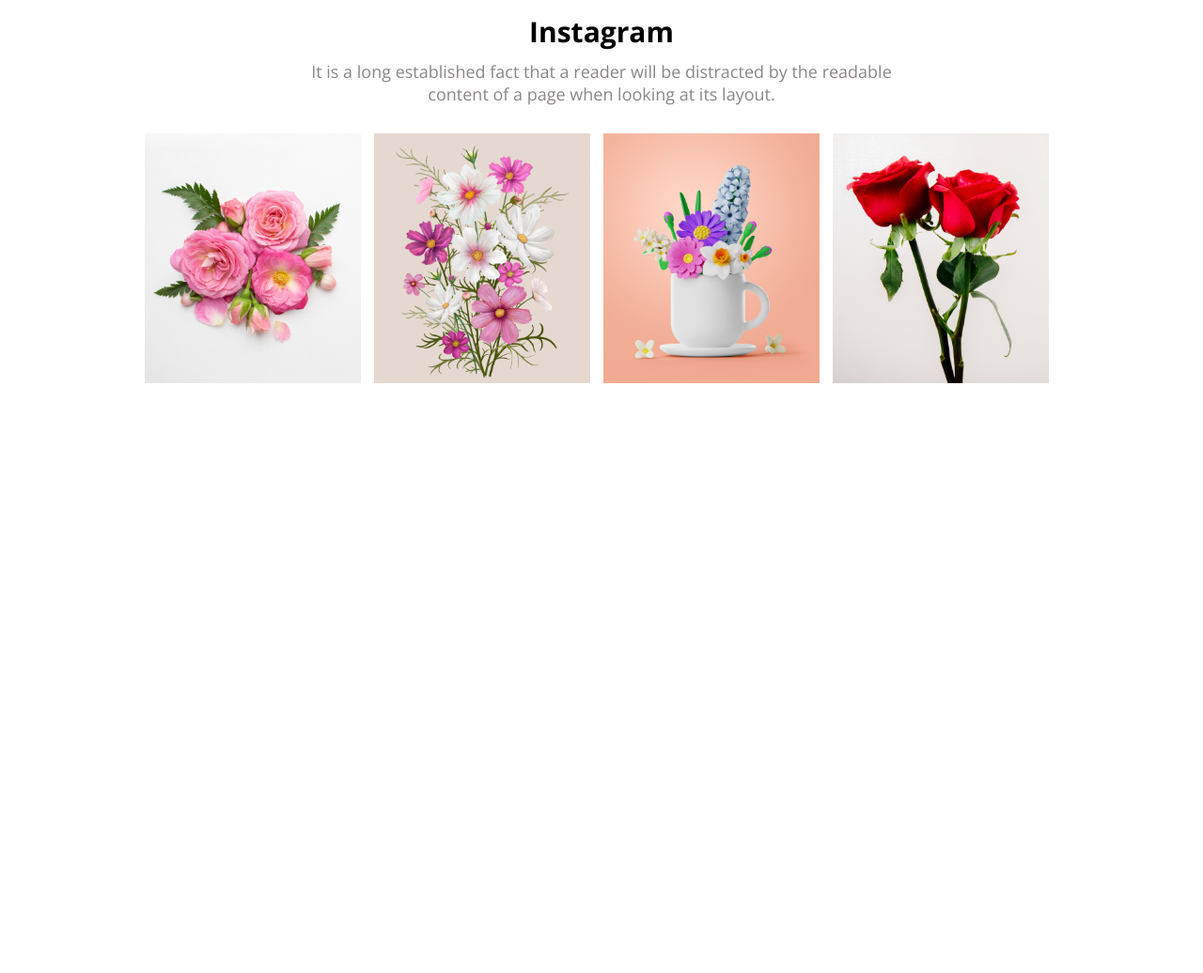
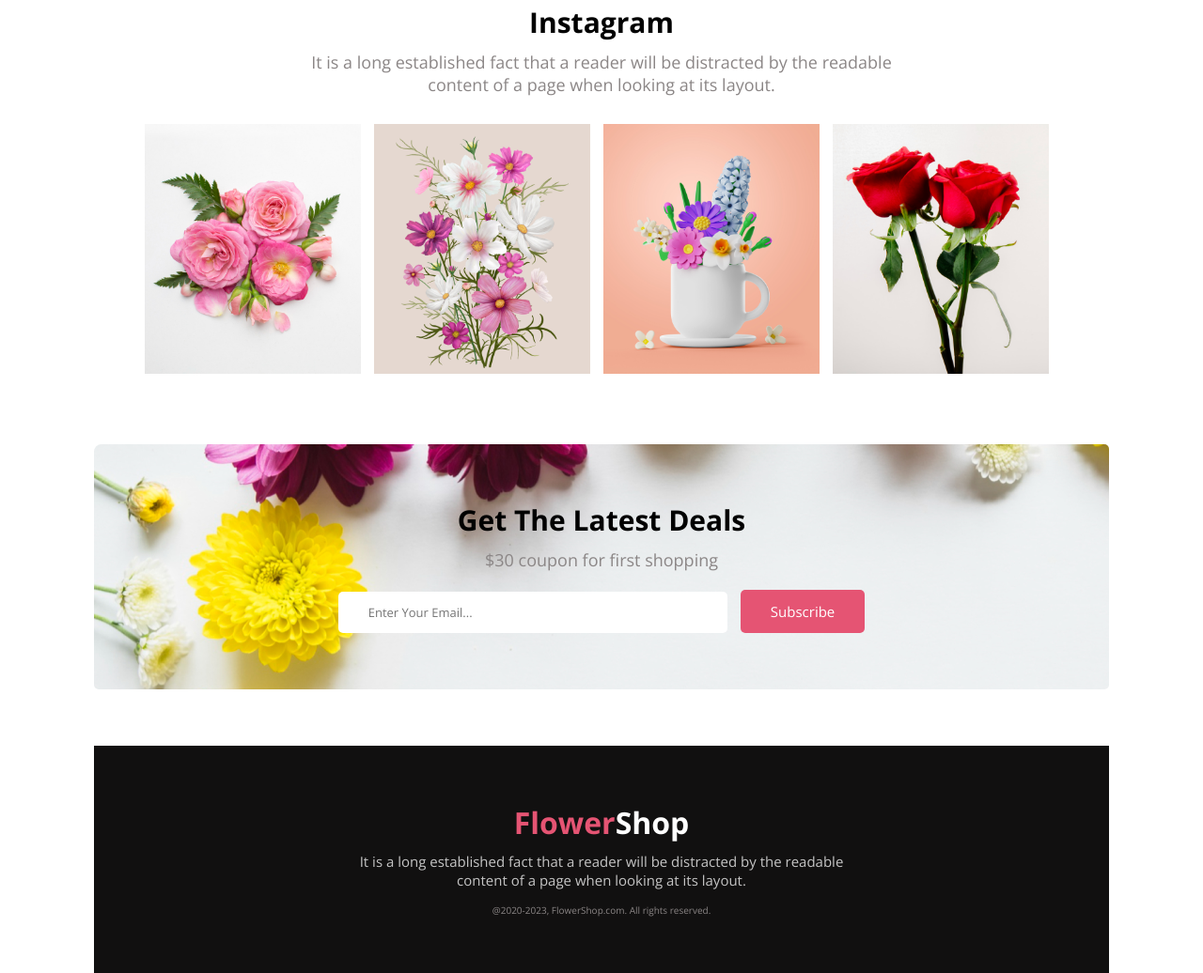
Before and after one commit to 519450255/Flower_Shop_Assignment, a plain HTML site: page index.html in a window 1280 px wide. Shown: the part 875-1911 px from the top of the page at 94% size. Before the commit the page ends 1288 px from the top, so only its background shows below. Drawn offline with nearby package versions, Linux system fonts and the light colour scheme.

Commit message:
added get deal and fotter section

```diff
--- a/index.html
+++ b/index.html
@@ -13,6 +13,9 @@
 
 <body>
     <header>
+
+    </header>
+    <main>
         <div class="banner_section">
             <div class="banner_text">
                 <h1>Let's make<br>beautiful flowers a<br>part of your life.</h1>
@@ -45,12 +48,23 @@
                 <img src="image/Rectangle 6.png" alt="">
             </div>
         </div>
-    </header>
-    <main>
-
+        <div class="get_deal_section">
+            <div class="get_deal_section_text">
+                <h1>Get The Latest Deals</h1>
+                <p>$30 coupon for first shopping</p>
+            </div>
+            <div class="get_deal_section_form">
+                <input type="text" placeholder="Enter Your Email...">
+                <button class="primary_btn">Subscribe</button>
+            </div>
+        </div>
     </main>
     <footer>
-
+        <div class="footer_section">
+            <h1><span>Flower</span>Shop</h1>
+            <h5>It is a long established fact that a reader will be distracted by the readable<br>content of a page when looking at its layout.</h5>
+            <p>@2020-2023, FlowerShop.com. All rights reserved. </p>
+        </div>
     </footer>
 </body>
 
--- a/styles/style.css
+++ b/styles/style.css
@@ -10,7 +10,7 @@
     border: 0;
     margin-top: 20px;
     font-size: 15px;
-    font-weight: 700;
+    font-weight: 400;
     color: #ffffff;
     padding: 13px 32px;
 }
@@ -70,8 +70,8 @@
 /* *******instagram_section section css start******* */
 
 .instagram_section{
-    margin-top: 40PX;
-    padding: 30px 150px 0px 150px;
+    margin-top: 30PX;
+    padding: 30px 150px 30px 150px;
 }
 .instagram_section_text{
     text-align: center;
@@ -96,3 +96,79 @@
 }
 
 /* *******instagram_section section css end******* */
+
+/* *******get_deal_section section css start******* */
+
+.get_deal_section{
+    border-radius: 5px;
+    margin: 40px 100px 60px 100px;
+    padding: 60px 60px 60px 60px;
+    background-image: url('../image/Rectangle\ 9.png');
+    background-repeat: no-repeat;
+}
+
+.get_deal_section_text {
+    text-align: center;
+}
+.get_deal_section_text h1{
+    font-size: 30px;
+    margin-bottom: 10px;
+}
+.get_deal_section_text p{
+    margin-top: 5px;
+    font-size: 18px;
+    color: #8b8686;
+}
+.get_deal_section_form{
+    text-align: center;
+}
+.get_deal_section_form button{
+    margin-left: 10px;
+}
+
+input{
+    border: none;
+    border-radius: 5px;
+    background: #ffffff;
+    font-size: 13px;
+    color: #ffffff;
+    padding: 13px 32px;
+    width: 350px;
+}
+/* *******get_deal_section section css end******* */
+
+/* *******footer_section section css start******* */
+.footer_section{
+    background: #111010;
+    text-align: center;
+    margin: 40px 100px 0px 100px;
+    padding: 60px 60px 60px 60px;
+}
+.footer_section h1{
+    color: #ffffff;
+}
+.footer_section span{
+    color: #E55473;
+}
+
+.footer_section h5{
+    font-size: 15px;
+    font-weight: 400;
+    margin-top: 10px;
+    color:#ffffffc1;
+}
+.footer_section p{
+    margin-top: 15px;
+    font-size: 10px;
+    color: #8b8686;
+}
+/* *******footer_section section css end******* */
+
+
+
+
+
+
+
+
+/* *******footer_section section css end******* */
```
